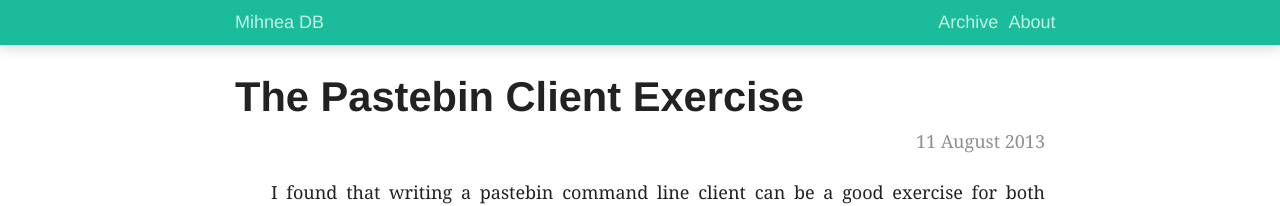
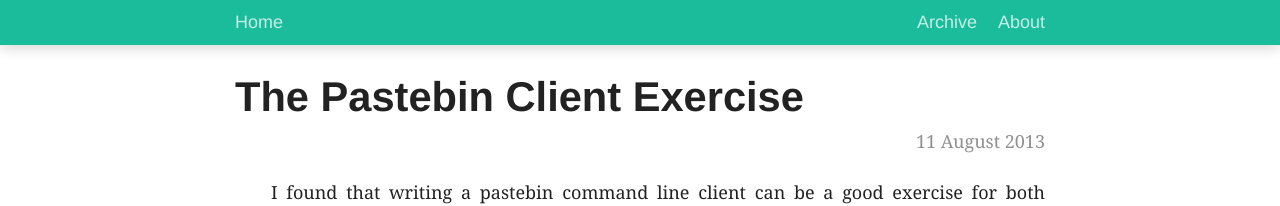
Before and after one commit to mihneadb/mihneadb.github.io, a Jekyll site: the page built from index.html, in a window 1280 px wide. Shown: the top 206 px of the page. Built offline with Jekyll 4.4.1, drawn with Linux system fonts in a browser that asks for light colours; Markdown is read by kramdown in place of the engine named in the settings; the list of posts is cut into pages by our own code.

Commit message:
pimp out header

```diff
--- a/_includes/header.html
+++ b/_includes/header.html
@@ -39,9 +39,13 @@
         <div class="row">
             <div class="header-contents large-centered large-9 small-12 columns">
                 <div class="row">
-                    <a class="header-elem" href="/"><div class="large-2 small-4 columns">Mihnea DB</div></a>
-                    <a class="header-elem" href="/archive/"><div class="large-offset-8 large-1 small-4 columns">Archive</div></a>
-                    <a class="header-elem" href="/about/"><div class="large-1 small-4 columns">About</div></a>
+                    <a class="header-elem" href="/"><div class="small-5 large-4 columns">Home</div></a>
+                    <div class="small-7 large-offset-3 large-5 columns">
+                        <ul class="header-links">
+                            <li><a class="header-elem" href="/archive/"><div class="header-elem">Archive</div></a></li>
+                            <li><a class="header-elem" href="/about/"><div class="header-elem">About</div></a></li>
+                        </ul>
+                    </div>
                 </div>
             </div>
         </div>
--- a/css/default.css
+++ b/css/default.css
@@ -22,9 +22,23 @@
     font-family: "Helvetica Neue","Helvetica",Helvetica,Arial,sans-serif;
 }
 
+.header ul {
+    list-style-type: none;
+}
+
+.header li {
+    display: inline;
+    margin-left: 5%;
+}
+
+.header-links {
+    text-align: right;
+}
+
 .header-elem {
     line-height: 45px;
     cursor: pointer;
+    display: inline;
 }
 
 .header-elem:hover {
```
